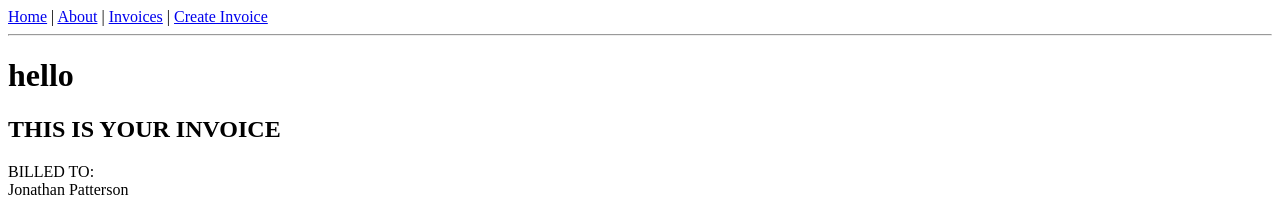
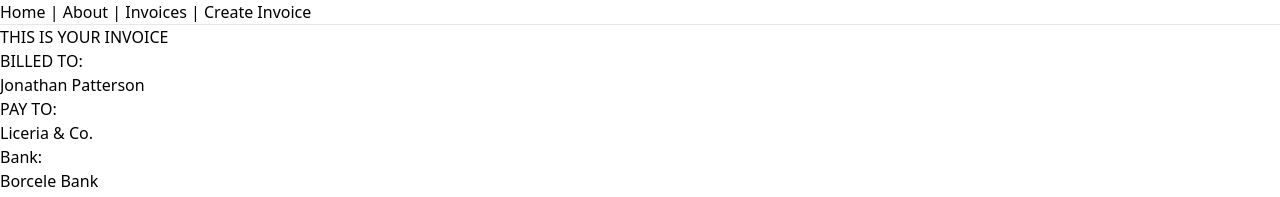
Before and after one commit to Dz-devz/invoice-print, a React (Vite) app in the folder client/: page /invoicesPage in a window 1280 px wide. Shown: the top 197 px of the page. Built offline with nearby package versions, Linux system fonts and the light colour scheme; no server answers.

Commit message:
fix: tailwind issue not rendering forgot to import in main.tsx

```diff
--- a/client/src/components/invoice.tsx
+++ b/client/src/components/invoice.tsx
@@ -1,5 +1,5 @@
 import { useEffect } from 'react';
-import { useStore } from '@/hooks/invoiceHook';
+import { useStore } from '../hooks/invoiceHook';
 
 const Invoice = () => {
 
@@ -13,13 +13,9 @@ const Invoice = () => {
 
   return (
 <div id="invoice" className="p-8 print:p-4 max-w-xl mx-auto bg-white shadow-lg border border-gray-300 print:shadow-none print:border-none rounded-lg">
-  {/* Invoice Header */}
   <div className="text-center mb-8">
-    <h1 className="text-6xl font-bold italic border text-gray-800 print:text-5xl mb-2">hello</h1>
-    <h2 className="text-lg font-light border border-2 text-red-500">THIS IS YOUR INVOICE</h2>
+    <h2 className="text-lg font-bold underline">THIS IS YOUR INVOICE</h2>
   </div>
-
-  {/* Invoice Details Section */}
   <div className="mb-8 text-sm print:text-xs text-gray-700">
     <div className="grid grid-cols-2 gap-y-1">
       <div className="font-bold">BILLED TO:</div>
--- a/client/src/main.tsx
+++ b/client/src/main.tsx
@@ -1,6 +1,7 @@
 import { StrictMode } from 'react'
 import ReactDOM from 'react-dom/client'
 import { RouterProvider, createRouter } from '@tanstack/react-router'
+import "../src/index.css"
 
 // Import the generated route tree
 import { routeTree } from './routeTree.gen'
--- a/client/src/routes/index.tsx
+++ b/client/src/routes/index.tsx
@@ -1,5 +1,5 @@
 import { createFileRoute } from '@tanstack/react-router'
-import InvoicePage from '../components/invoicePage'
+
 
 export const Route = createFileRoute('/')({
   component: Index,
```
